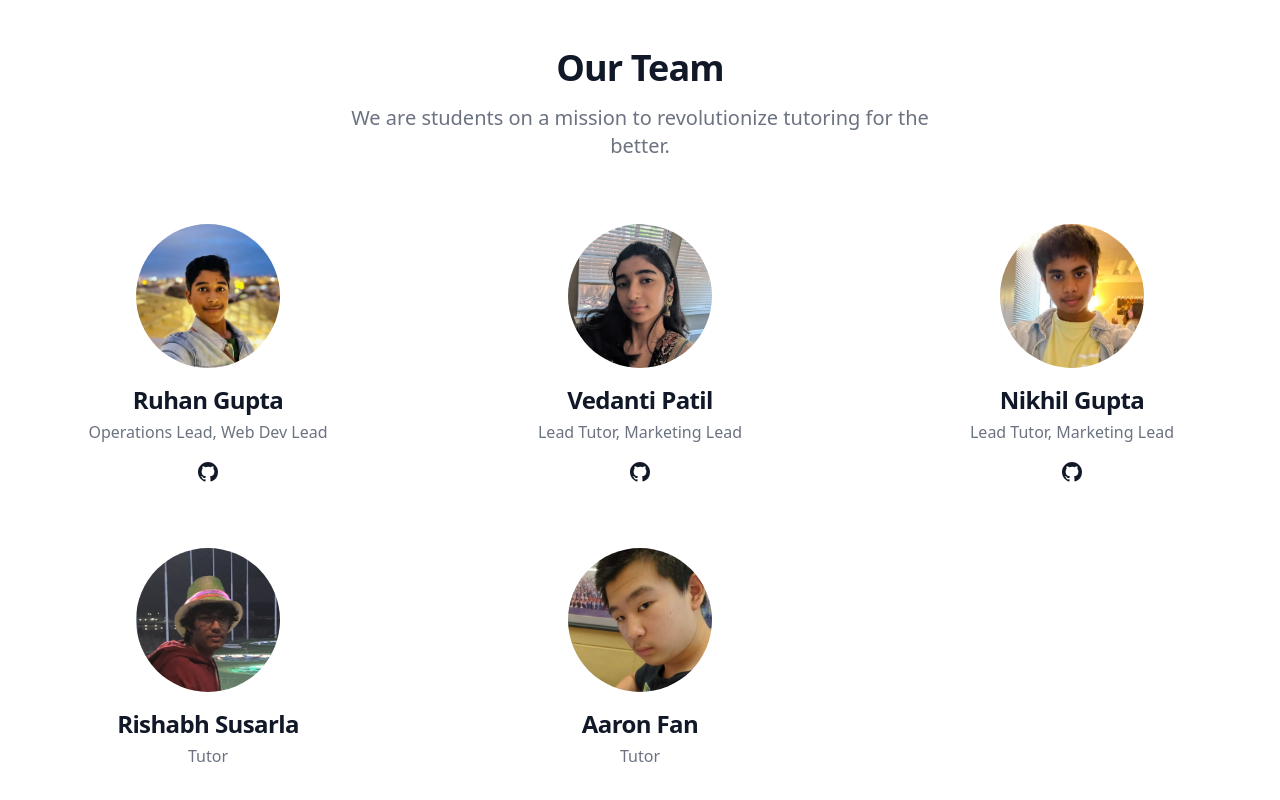
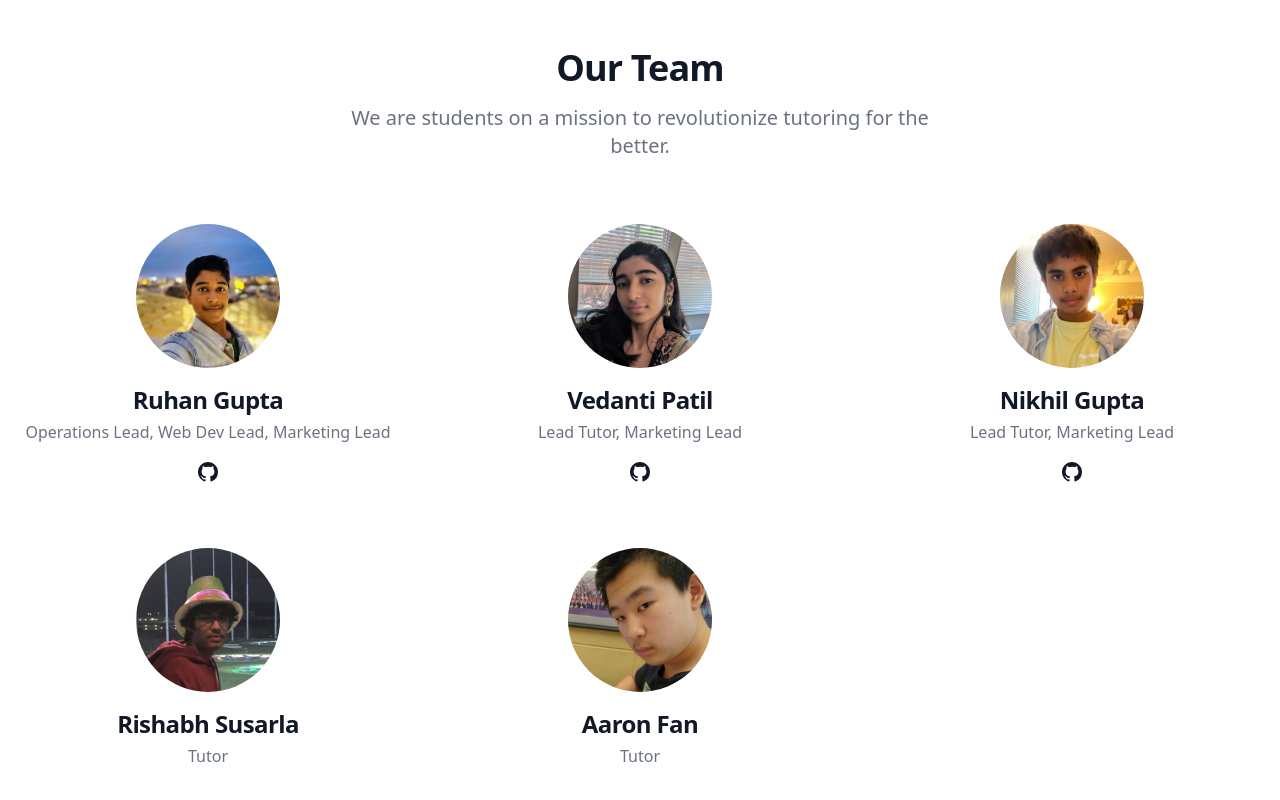
Before and after one commit to wavetutor/wavetutor, a Vue app: page / in a window 1280 px wide. Shown: the part 1618-2418 px from the top of the page. Built offline with nearby package versions, Linux system fonts and the light colour scheme.

Commit message:
Add Marketing Lead

```diff
--- a/src/components/CreditsSection.vue
+++ b/src/components/CreditsSection.vue
@@ -31,7 +31,7 @@ import rishabh from "../assets/credits/rishabh.jpg";
 import aaron from "../assets/credits/aaron.png";
 
 const team = shuffle([
-  { name: "Ruhan Gupta", role: "Operations Lead, Web Dev Lead", rank: 4, pfp: ruhan, github: "imgroot2"},
+  { name: "Ruhan Gupta", role: "Operations Lead, Web Dev Lead, Marketing Lead", rank: 4, pfp: ruhan, github: "imgroot2"},
   { name: "Vedanti Patil", role: "Lead Tutor, Marketing Lead", rank: 3, pfp: vedanti, github: "likevee" },
   { name: "Nikhil Gupta", role: "Lead Tutor, Marketing Lead", rank: 2, pfp: nikhil, github: "NikG978" },
   { name: "Rishabh Susarla", role: "Tutor", rank: 1, pfp: rishabh, github: "" },
```
